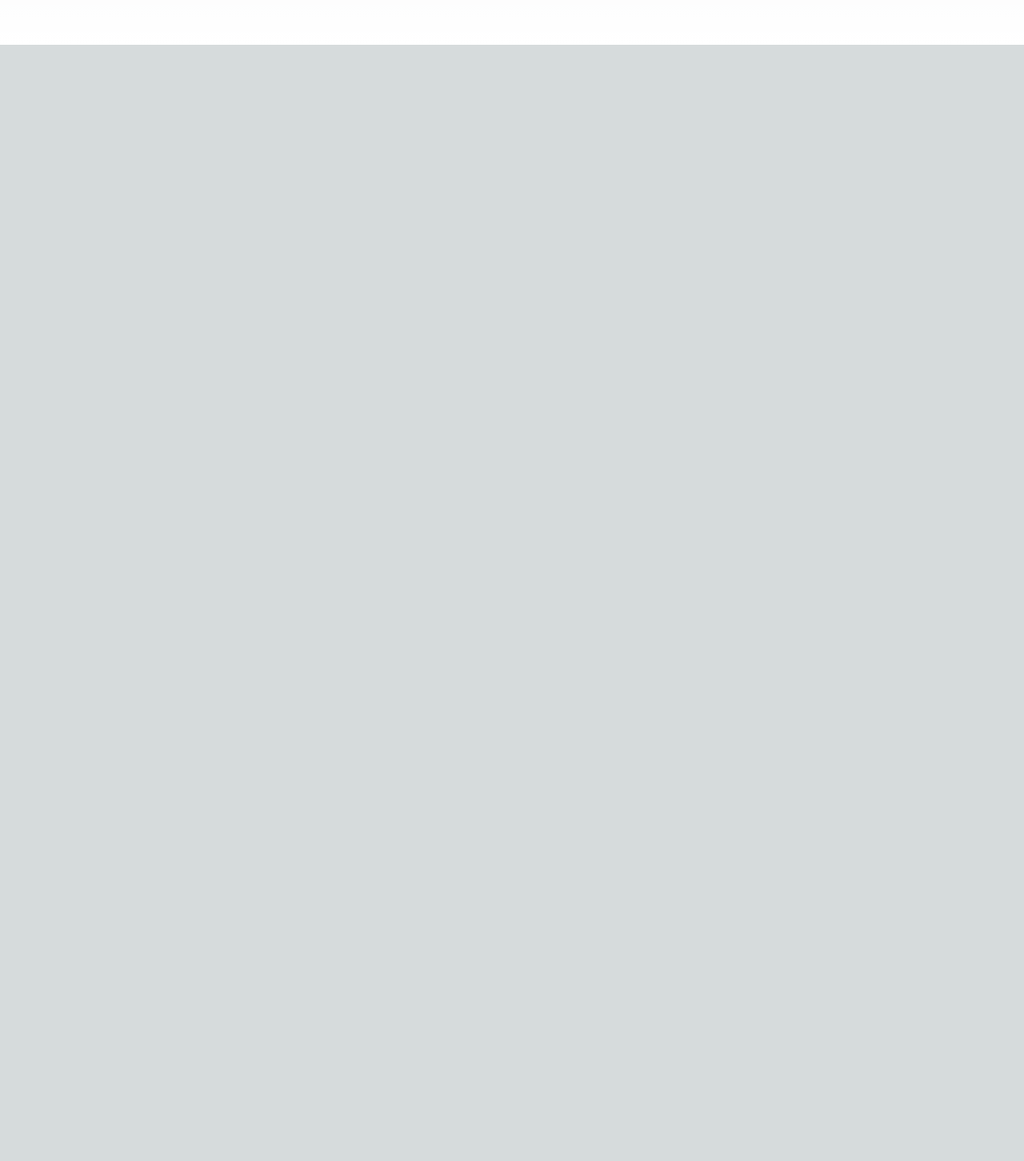
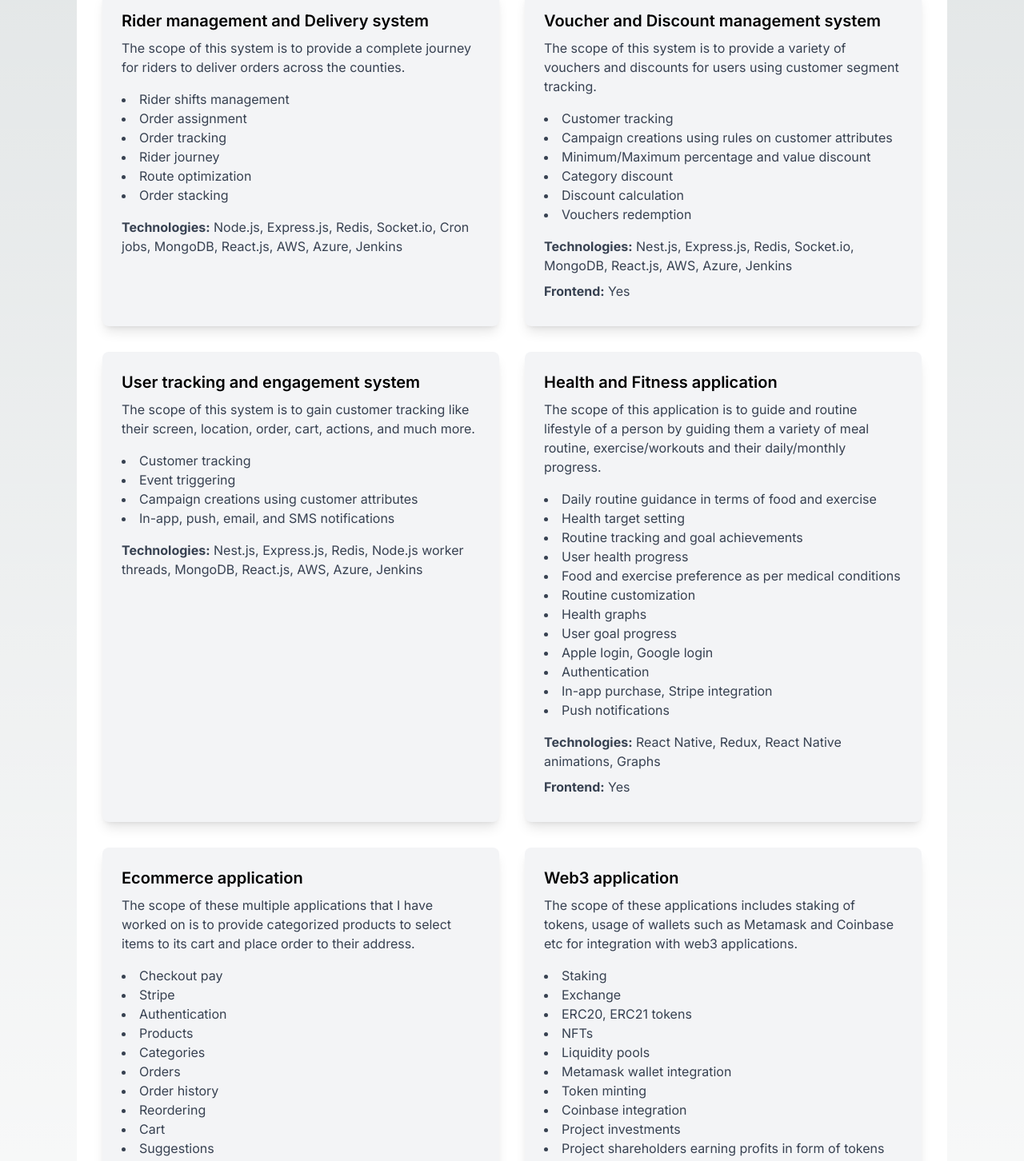
Before and after one commit to ZainHasan97-Razi/profile, a Next.js app: page / in a window 1280 px wide. Shown: the part 1120-2572 px from the top of the page at 80% size. Before the commit the page ends 1176 px from the top, so only its background shows below. Built offline with nearby package versions, Linux system fonts and the light colour scheme.

Commit message:
header chnages and contact + project section

```diff
--- a/app/components/contact.js
+++ b/app/components/contact.js
@@ -0,0 +1,46 @@
+// components/Contact.js
+
+import React from "react";
+import { FaLinkedin, FaGithub, FaEnvelope, FaPhone, FaMapMarkerAlt } from "react-icons/fa";
+
+const contactDetails = {
+  linkedin: "https://www.linkedin.com/in/your-profile",
+  github: "https://github.com/your-profile",
+  email: "your-email@example.com",
+  phone: "+1234567890",
+  address: "Your Address, City, Country",
+};
+
+const Contact = () => {
+  return (
+    <section id="contact" className="p-8 bg-gray-100">
+      <h2 className="text-3xl font-bold mb-8 text-center">Contact</h2>
+      <div className="max-w-screen-md mx-auto">
+        <div className="flex flex-col items-center space-y-4">
+          <a href={contactDetails.linkedin} target="_blank" rel="noopener noreferrer" className="text-xl flex items-center">
+            <FaLinkedin className="mr-2" size={24} color="#0077B5" />
+            LinkedIn
+          </a>
+          <a href={contactDetails.github} target="_blank" rel="noopener noreferrer" className="text-xl flex items-center">
+            <FaGithub className="mr-2" size={24} />
+            GitHub
+          </a>
+          <a href={`mailto:${contactDetails.email}`} className="text-xl flex items-center">
+            <FaEnvelope className="mr-2" size={24} />
+            {contactDetails.email}
+          </a>
+          <div className="text-xl flex items-center">
+            <FaPhone className="mr-2" size={24} />
+            {contactDetails.phone}
+          </div>
+          <div className="text-xl flex items-center">
+            <FaMapMarkerAlt className="mr-2" size={24} />
+            {contactDetails.address}
+          </div>
+        </div>
+      </div>
+    </section>
+  );
+};
+
+export default Contact;
--- a/app/components/header.js
+++ b/app/components/header.js
@@ -1,9 +1,11 @@
 "use client";
 // components/Header.js
 
-import React from "react";
+import React, { useState, useEffect } from "react";
 
 const Header = () => {
+  const [isScrolled, setIsScrolled] = useState(false);
+
   const scrollToSection = (id) => {
     const element = document.getElementById(id);
     if (element) {
@@ -11,9 +13,31 @@ const Header = () => {
     }
   };
 
+  useEffect(() => {
+    const handleScroll = () => {
+      if (window.scrollY > 50) {
+        // Adjust this value based on your preference
+        setIsScrolled(true);
+      } else {
+        setIsScrolled(false);
+      }
+    };
+
+    window.addEventListener("scroll", handleScroll);
+    return () => {
+      window.removeEventListener("scroll", handleScroll);
+    };
+  }, []);
+
   return (
-    <header className="bg-gray-800 text-white flex justify-between items-center px-6 py-4">
-      <div className="text-xl font-bold">My Profile</div>
+    <header
+      className={`fixed w-full z-10 transition-all duration-1000 ${
+        // Changed duration to 1000ms for slower transition
+        isScrolled ? "bg-blue-600 text-white shadow-lg" : "bg-transparent text-black"
+      }`}
+    >
+      <div className="flex justify-between items-center px-6 py-4">
+        <div className="text-xl font-bold">{/* My Profile */}</div>
         <nav>
           <ul className="flex space-x-4">
             <li>
@@ -33,6 +57,7 @@ const Header = () => {
             </li>
           </ul>
         </nav>
+      </div>
     </header>
   );
 };
--- a/app/components/project.js
+++ b/app/components/project.js
@@ -0,0 +1,127 @@
+// components/Projects.js
+
+import React from "react";
+
+const projects = [
+  {
+    title: "Rider management and Delivery system",
+    description: "The scope of this system is to provide a complete journey for riders to deliver orders across the counties.",
+    keyFeatures: ["Rider shifts management", "Order assignment", "Order tracking", "Rider journey", "Route optimization", "Order stacking"],
+    technologies: ["Node.js", "Express.js", "Redis", "Socket.io", "Cron jobs", "MongoDB", "React.js", "AWS", "Azure", "Jenkins"],
+    frontend: false,
+  },
+  {
+    title: "Voucher and Discount management system",
+    description: "The scope of this system is to provide a variety of vouchers and discounts for users using customer segment tracking.",
+    keyFeatures: [
+      "Customer tracking",
+      "Campaign creations using rules on customer attributes",
+      "Minimum/Maximum percentage and value discount",
+      "Category discount",
+      "Discount calculation",
+      "Vouchers redemption",
+    ],
+    technologies: ["Nest.js", "Express.js", "Redis", "Socket.io", "MongoDB", "React.js", "AWS", "Azure", "Jenkins"],
+    frontend: true,
+  },
+  {
+    title: "User tracking and engagement system",
+    description: "The scope of this system is to gain customer tracking like their screen, location, order, cart, actions, and much more.",
+    keyFeatures: ["Customer tracking", "Event triggering", "Campaign creations using customer attributes", "In-app, push, email, and SMS notifications"],
+    technologies: ["Nest.js", "Express.js", "Redis", "Node.js worker threads", "MongoDB", "React.js", "AWS", "Azure", "Jenkins"],
+    frontend: false,
+  },
+  {
+    title: "Health and Fitness application",
+    description:
+      "The scope of this application is to guide and routine lifestyle of a person by guiding them a variety of meal routine, exercise/workouts and their daily/monthly progress.",
+    keyFeatures: [
+      "Daily routine guidance in terms of food and exercise",
+      "Health target setting",
+      "Routine tracking and goal achievements",
+      "User health progress",
+      "Food and exercise preference as per medical conditions",
+      "Routine customization",
+      "Health graphs",
+      "User goal progress",
+      "Apple login, Google login",
+      "Authentication",
+      "In-app purchase, Stripe integration",
+      "Push notifications",
+    ],
+    technologies: ["React Native", "Redux", "React Native animations", "Graphs"],
+    frontend: true,
+  },
+  {
+    title: "Ecommerce application",
+    description:
+      "The scope of these multiple applications that I have worked on is to provide categorized products to select items to its cart and place order to their address.",
+    keyFeatures: [
+      "Checkout pay",
+      "Stripe",
+      "Authentication",
+      "Products",
+      "Categories",
+      "Orders",
+      "Order history",
+      "Reordering",
+      "Cart",
+      "Suggestions",
+      "Advertisement",
+    ],
+    technologies: ["React Native", "Redux"],
+    frontend: true,
+  },
+  {
+    title: "Web3 application",
+    description:
+      "The scope of these applications includes staking of tokens, usage of wallets such as Metamask and Coinbase etc for integration with web3 applications.",
+    keyFeatures: [
+      "Staking",
+      "Exchange",
+      "ERC20, ERC21 tokens",
+      "NFTs",
+      "Liquidity pools",
+      "Metamask wallet integration",
+      "Token minting",
+      "Coinbase integration",
+      "Project investments",
+      "Project shareholders earning profits in form of tokens",
+    ],
+    technologies: ["React", "Redux", "Web3", "Smart contract integration", "ERC20", "ERC21", "Wallets", "Ethereum", "Polygon", "PheonixDao"],
+    frontend: true,
+  },
+];
+
+const Projects = () => {
+  return (
+    <section id="projects" className="p-8 bg-white">
+      <h2 className="text-3xl font-bold mb-8 text-center">Projects</h2>
+      <div className="grid grid-cols-1 md:grid-cols-2 gap-8">
+        {projects.map((project) => (
+          <div key={project.title} className="bg-gray-100 p-6 rounded-lg shadow-lg">
+            <h3 className="text-xl font-semibold mb-2">{project.title}</h3>
+            <p className="text-gray-700 mb-4">{project.description}</p>
+            <ul className="list-disc list-inside mb-4">
+              {project.keyFeatures.map((feature, index) => (
+                <li key={index} className="text-gray-700">
+                  {feature}
+                </li>
+              ))}
+            </ul>
+            <p className="text-gray-700 mb-2">
+              <strong>Technologies:</strong> {project.technologies.join(", ")}
+            </p>
+            {project.frontend && (
+              <p className="text-gray-700 mb-2">
+                <strong>Frontend:</strong> Yes
+              </p>
+            )}
+          </div>
+        ))}
+      </div>
+    </section>
+  );
+};
+
+export default Projects;
--- a/app/page.js
+++ b/app/page.js
@@ -2,6 +2,8 @@ import Image from "next/image";
 import Header from "./components/header";
 import Introduction from "./components/introduction";
 import Skills from "./components/skill";
+import Projects from "./components/project";
+import Contact from "./components/contact";
 
 export default function Home() {
   return (
@@ -10,6 +12,8 @@ export default function Home() {
       <main className="flex flex-col items-center justify-between p-24">
         <Introduction />
         <Skills />
+        <Projects />
+        <Contact />
 
         {/* <div className="z-10 max-w-5xl w-full items-center justify-between font-mono text-sm lg:flex">
         <p className="fixed left-0 top-0 flex w-full justify-center border-b border-gray-300 bg-gradient-to-b from-zinc-200 pb-6 pt-8 backdrop-blur-2xl dark:border-neutral-800 dark:bg-zinc-800/30 dark:from-inherit lg:static lg:w-auto  lg:rounded-xl lg:border lg:bg-gray-200 lg:p-4 lg:dark:bg-zinc-800/30">
```
Lines whose indentation alone changed are shown as unchanged.
